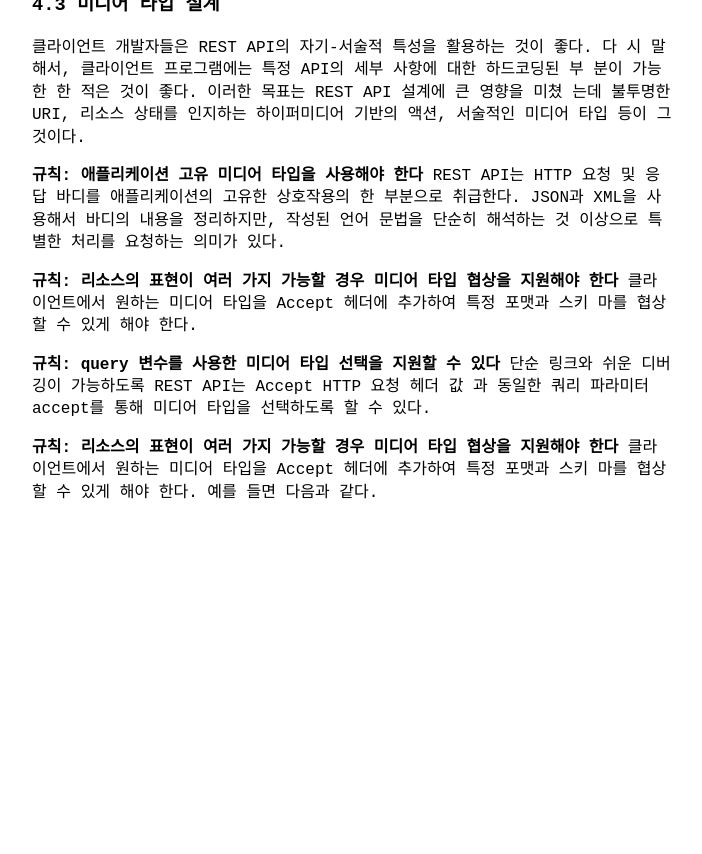
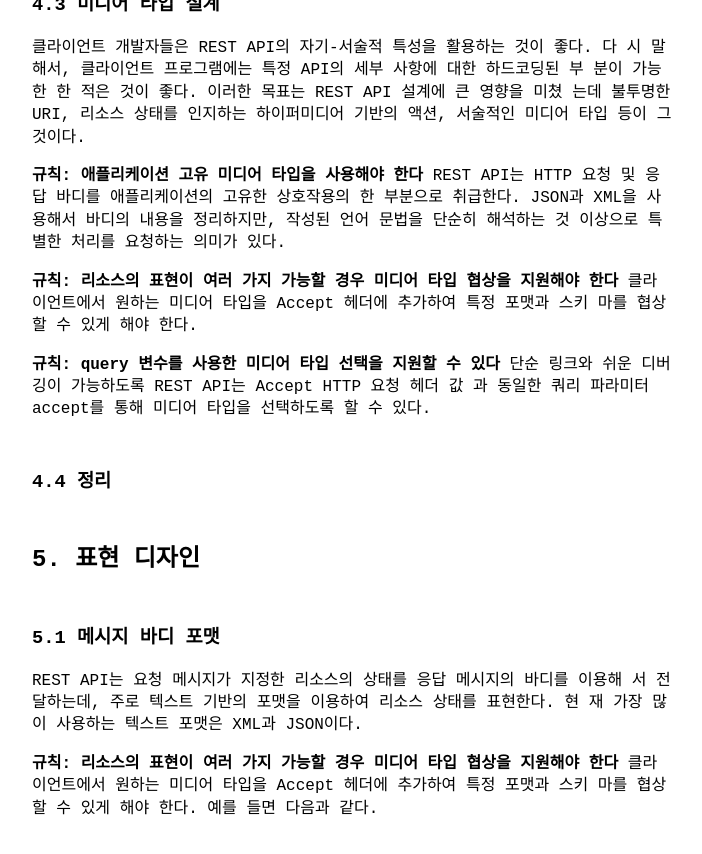
Before and after one commit to khjzzm/khjzzm.github.io, a Jekyll site: the page built from _posts/2023-02-22-Rest-API-Design-Pattern.md, in a window 1280 px wide and 900 px high, scrolled down 15726 px. Shown: the top 854 px of the window, without its empty margins (288-990 px from the left). Built offline with Jekyll 4.4.1, drawn with Linux system fonts in a browser that asks for light colours; before the commit the page ends 16310 px from its top, so only the background shows below that.

Commit message:
5. 표현 디자인

```diff
--- a/_posts/2023-02-22-Rest-API-Design-Pattern.md
+++ b/_posts/2023-02-22-Rest-API-Design-Pattern.md
@@ -458,5 +458,15 @@ JSON과 XML을 사용해서 바디의 내용을 정리하지만, 작성된 언
 **규칙: query 변수를 사용한 미디어 타입 선택을 지원할 수 있다**
 단순 링크와 쉬운 디버깅이 가능하도록 REST API는 Accept HTTP 요청 헤더 값 과 동일한 쿼리 파라미터 accept를 통해 미디어 타입을 선택하도록 할 수 있다.
 
+### 4.4 정리
+
+
+## 5. 표현 디자인
+
+### 5.1 메시지 바디 포맷
+REST API는 요청 메시지가 지정한 리소스의 상태를 응답 메시지의 바디를 이용해 서 전달하는데,
+주로 텍스트 기반의 포맷을 이용하여 리소스 상태를 표현한다. 현 재 가장 많이 사용하는 텍스트 포맷은 XML과 JSON이다.
+
+
 **규칙: 리소스의 표현이 여러 가지 가능할 경우 미디어 타입 협상을 지원해야 한다**
 클라이언트에서 원하는 미디어 타입을 Accept 헤더에 추가하여 특정 포맷과 스키 마를 협상할 수 있게 해야 한다. 예를 들면 다음과 같다.
```
